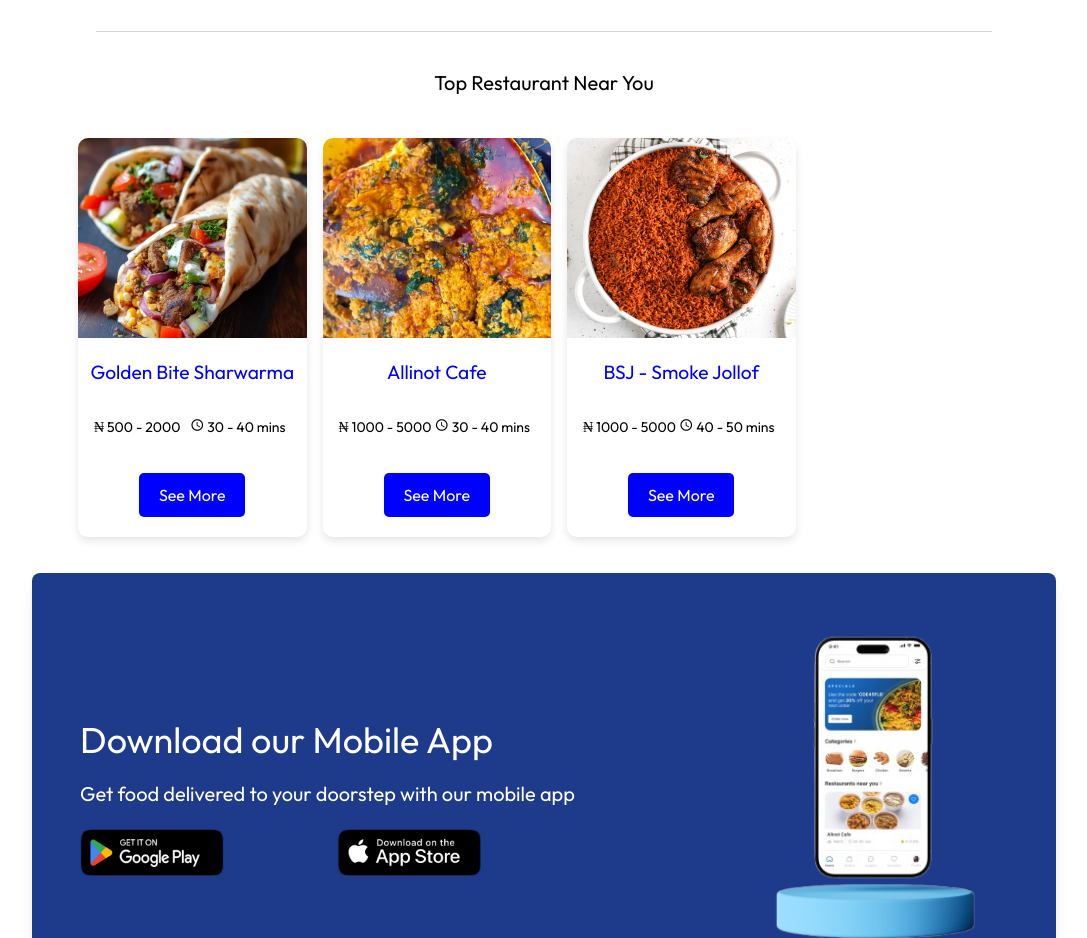
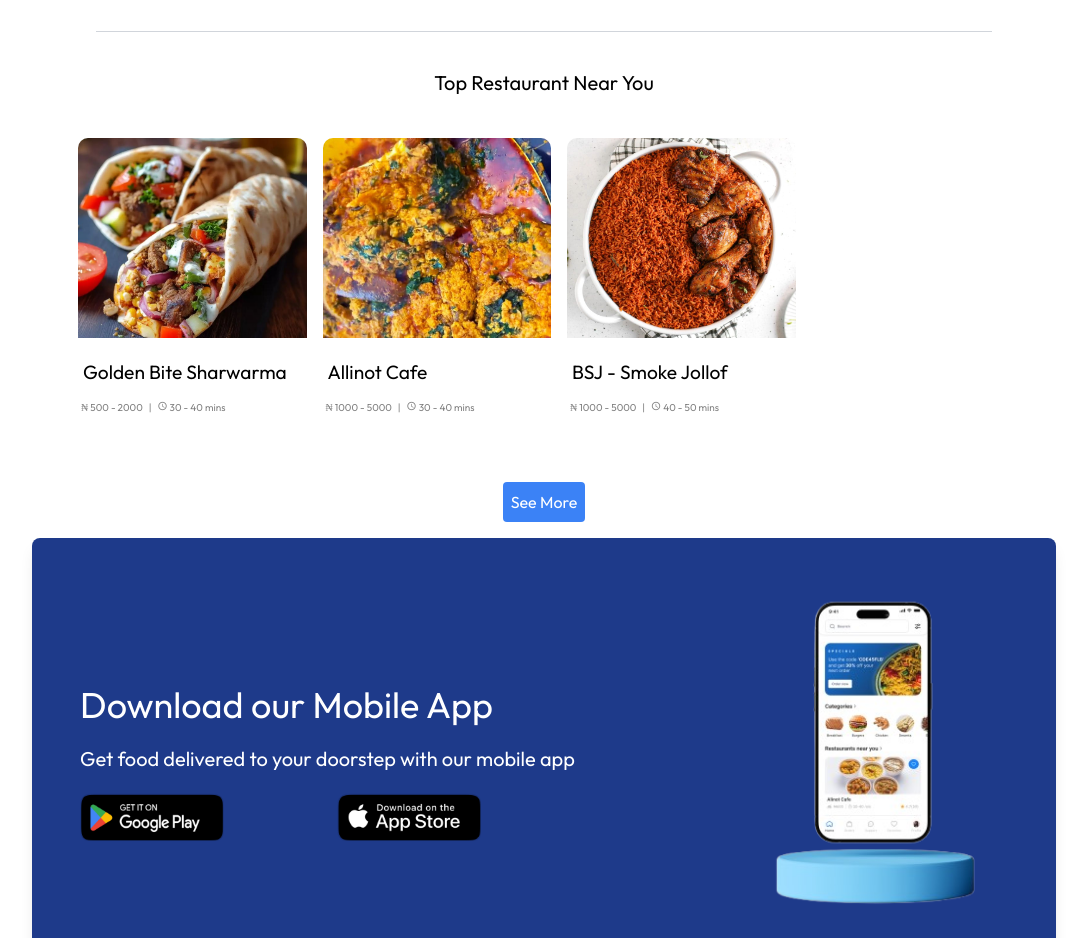
Before and after one commit to OLOWONISHAYE-SUNKANMI/FoodLab, a React (Vite) app: page / in a window 1280 px wide. Shown: the part 1020-1958 px from the top of the page, without its empty margins (96-1183 px from the left). Built offline with nearby package versions, Linux system fonts and the light colour scheme.

Commit message:
add new updates

```diff
--- a/package.json
+++ b/package.json
@@ -17,6 +17,8 @@
     "react": "^18.3.1",
     "react-dom": "^18.3.1",
     "react-router-dom": "^7.0.2",
+    "react-slick": "^0.30.3",
+    "slick-carousel": "^1.8.1",
     "swiper": "^11.1.15"
   },
   "devDependencies": {
--- a/src/components/FoodDisplay/FoodDisplay.css
+++ b/src/components/FoodDisplay/FoodDisplay.css
@@ -20,7 +20,6 @@
 .food-display-list-item {
     margin-bottom: 20px;
     background-color: #fff;
-    box-shadow: 0 4px 8px rgba(0, 0, 0, 0.1);
     border-radius: 10px;
     overflow: hidden;
     transition: transform 0.3s;
@@ -39,9 +38,10 @@
 
 .food-display-list-item h3 {
     margin-top: 20px;
-    color: blue;
+    color: #000; /* Changed to black */
     font-size: 1.2rem; /* Smaller font size */
-    text-align: center; /* Center the paragraph */
+    margin-left: 5px;
+    text-align: left; /* Align to the left */
 }
 
 .food-display-list-item h4 {
@@ -51,31 +51,30 @@
     text-align: center; /* Center the paragraph */
 }
 
-
-
 .item-details {
     display: flex;
-    justify-content: space-between;
+    flex-direction: row; /* Align items vertically */
+    align-items: flex-start; /* Align items to the left */
     margin-top: 10px;
-    padding: 0 16px;
+    margin-bottom: 20px;
+
 }
 
 .item-details p {
-    margin-top: 20px;
-    color: #000;
-    font-size: 14px;
+    margin: 3px;
+    color: #808080; /* Changed to grey */
+    font-size: 10px;
 }
 
 .item-time {
     margin-right: 5px;
     margin-bottom: 5px;
-    color: blue;
+    color: #808080; /* Changed to grey */
 }
 
 .item-time i {
-    font-size: 14px;
+    font-size: 10px;
 }
-
 
 .item-button {
     margin: 30px auto 20px; /* Center the button horizontally */
@@ -104,7 +103,6 @@
     .food-display-list-item img {
         height: 200px;
     }
-
 }
 
 @media (min-width: 768px) {
--- a/src/components/FoodDisplay/FoodDisplay.jsx
+++ b/src/components/FoodDisplay/FoodDisplay.jsx
@@ -1,11 +1,20 @@
 import React, { useContext } from 'react';
+import { useNavigate } from 'react-router-dom';
 import { StoreContext } from '../../context/StoreContext.jsx';
 import './FoodDisplay.css';
 import 'material-design-icons/iconfont/material-icons.css';
 
-
 const FoodDisplay = ({ category }) => {
   const { restaurant_list } = useContext(StoreContext);
+  const navigate = useNavigate();
+
+  const handleNavigate = (restaurantId) => {
+    navigate(`/restaurant/${restaurantId}`);
+  };
+
+  const handleSeeAllRestaurants = () => {
+    navigate('/restaurants'); // Adjust the path as needed
+  };
 
   return (
     <div className='food-display' id='food-display'>
@@ -17,21 +26,40 @@ const FoodDisplay = ({ category }) => {
               key={index}
               className={category === 'All' || category === item.category
                 ? 'food-display-list-item'
-                                : 'food-display-list-item hidden'}>
-                            <img className='item-image' src={item.image} alt={item.name || 'Food item'} />
-                            <h3 className='item-restaurant'> {item.restaurant}</h3>
+                : 'food-display-list-item hidden'}
+            >
+              <img
+                className='item-image cursor-pointer'
+                src={item.image}
+                alt={item.name || 'Food item'}
+                onClick={() => handleNavigate(item.id)}
+              />
+              <h3
+                className='item-restaurant cursor-pointer text-black text-left'
+                onClick={() => handleNavigate(item.id)}
+              >
+                {item.restaurant}
+              </h3>
 
-                            <div className='item-details'>
-                            <p className='item-price'> ₦ {item.price_range}</p>
+              <div className='item-details text-left text-gray-500'>
+                <p className='item-price'>₦ {item.price_range}</p>
+                <p className='slash'> | </p>
                 <p className='item-time'><i className='material-icons'>schedule</i> {item.delivery_time}</p>
               </div>
-                            <button className='item-button'>See More</button>
             </div>
           ))
         ) : (
           <p>No food items available</p>
         )}
       </div>
+      <div className='flex justify-center mt-6'>
+        <button
+          className='p-2 bg-blue-500 text-white rounded hover:bg-blue-700'
+          onClick={handleSeeAllRestaurants}
+        >
+          See More
+        </button>
+      </div>
     </div>
   );
 };
--- a/src/pages/VendorPage/VendorPage.jsx
+++ b/src/pages/VendorPage/VendorPage.jsx
@@ -0,0 +1,12 @@
+import React from 'react'
+import './VendorPage.css'
+
+const VendorPage = () => {
+  return (
+    <div>
+
+    </div>
+  )
+}
+
+export default VendorPage
```
Also changed, not shown: 1 other file (tests, documents, lock files or other folders). Lines whose indentation alone changed are shown as unchanged.
